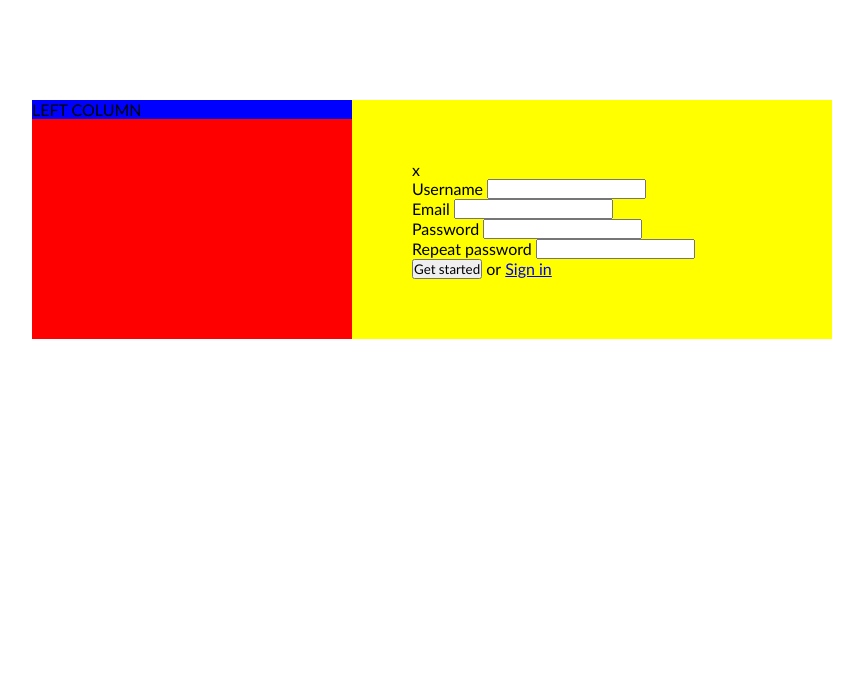
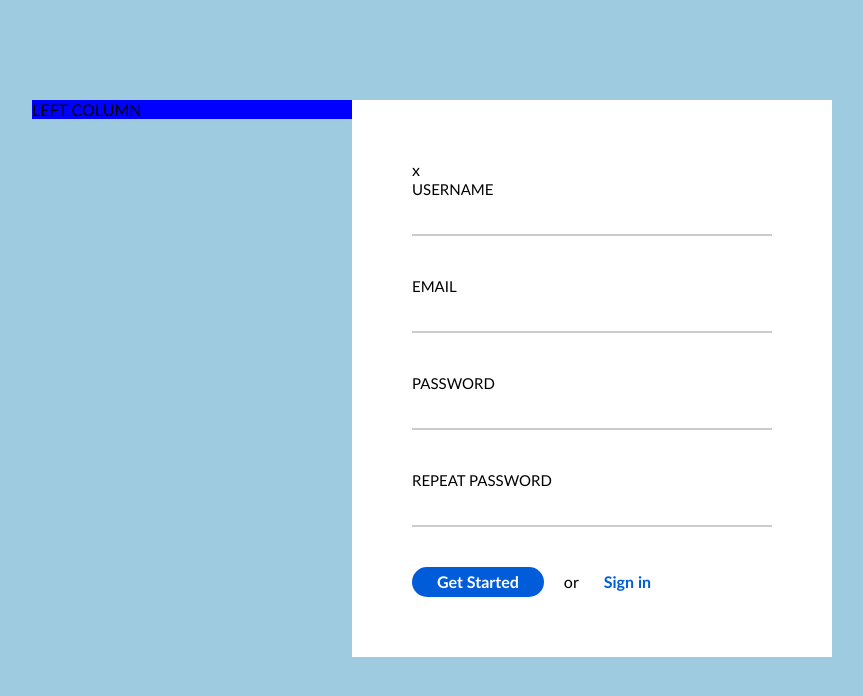
Before and after one commit to front-end-by-rimantas/25-grupe-sign-up, a plain HTML site: page index.html in a window 1280 px wide. Shown: the whole page, without its empty margins (208-1071 px from the left). Drawn offline with Linux system fonts and the light colour scheme.

Commit message:
Form style

```diff
--- a/css/main.css
+++ b/css/main.css
@@ -7,11 +7,14 @@ body * {
   font-family: 'Gill Sans', 'Gill Sans MT', Calibri, 'Trebuchet MS', sans-serif;
 }
 
+body {
+  background-color: #9fcbe0;
+}
+
 .container {
   display: inline-block;
   width: 800px;
   margin-top: 100px;
-  background-color: red;
   margin-left: calc((100% - 800px) / 2);
 }
 
@@ -25,8 +28,69 @@ body * {
   width: 60%;
   float: left;
   padding: 60px;
-  background-color: yellow;
+  background-color: #fff;
 }
 
 .close {
 }
+
+form {
+  display: inline-block;
+  width: 100%;
+}
+form > .form-row {
+  display: inline-block;
+  width: 100%;
+  margin-bottom: 40px;
+}
+form > .form-row:last-of-type {
+  margin-bottom: 0;
+}
+form > .form-row > label {
+  display: inline-block;
+  width: 100%;
+  margin-bottom: 5px;
+  font-size: 15px;
+  line-height: 20px;
+  text-transform: uppercase;
+}
+form > .form-row > input {
+  display: inline-block;
+  width: 100%;
+  font-size: 20px;
+  line-height: 30px;
+  border: none;
+  border-bottom: 2px solid #ccc;
+}
+form > .form-row > button {
+  float: left;
+  padding: 5px;
+  padding-left: 25px;
+  padding-right: 25px;
+  font-size: 16px;
+  font-weight: bold; /* bold: 700, normal: 400 */
+  line-height: 20px;
+  border: none;
+  border-radius: 15px;
+  background-color: #015cda;
+  color: #fff;
+  text-transform: capitalize;
+  cursor: pointer;
+}
+form > .form-row > span {
+  float: left;
+  padding: 5px;
+  margin-left: 15px;
+  margin-right: 15px;
+  font-size: 16px;
+  line-height: 20px;
+}
+form > .form-row > a {
+  float: left;
+  padding: 5px;
+  font-size: 16px;
+  line-height: 20px;
+  color: #015cda;
+  text-decoration: none;
+  font-weight: bold;
+}
```
